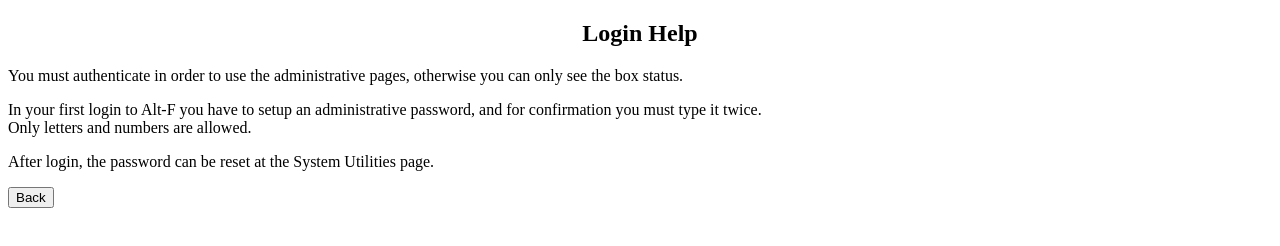
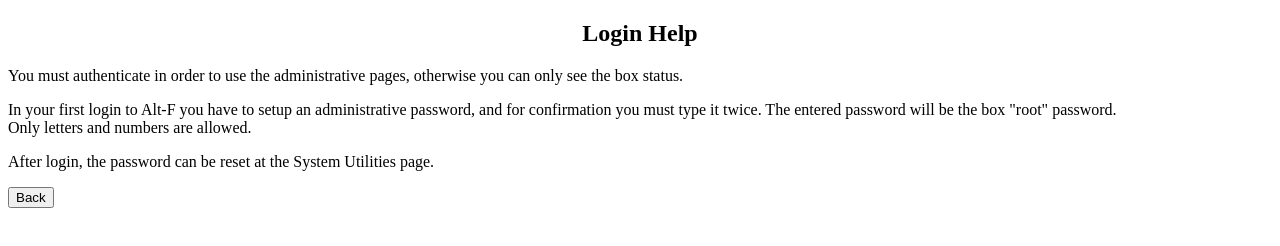
Before and after one commit to Maks1mS/alt-f-code, a plain HTML site: page alt-f/customroot/usr/www/login_hlp.html in a window 1280 px wide. Drawn offline with Linux system fonts and the light colour scheme.

Commit message:
-clarify that the the root password will be the same as the web administration password (although the former can latter be changed by the passwd command)
git-svn-id: https://svn.code.sf.net/p/alt-f/code/trunk@682 cd80dc97-fa67-4d1f-9ead-3176a861659d

```diff
--- a/alt-f/customroot/usr/www/login_hlp.html
+++ b/alt-f/customroot/usr/www/login_hlp.html
@@ -13,13 +13,14 @@
 otherwise you can only see the box status.<p>
 
 <p>In your first login to Alt-F you have to setup an administrative
-password, and for confirmation you must type it twice.<br>
+password, and for confirmation you must type it twice.
+The entered password will be the box "root" password.
+<br>
 
 Only letters and numbers are allowed.</p>
 
 <p>After login, the password can be reset at the System Utilities
 page.</p>
 
-
 <input type=button value="Back" onclick="history.back()">
 </body>
```
